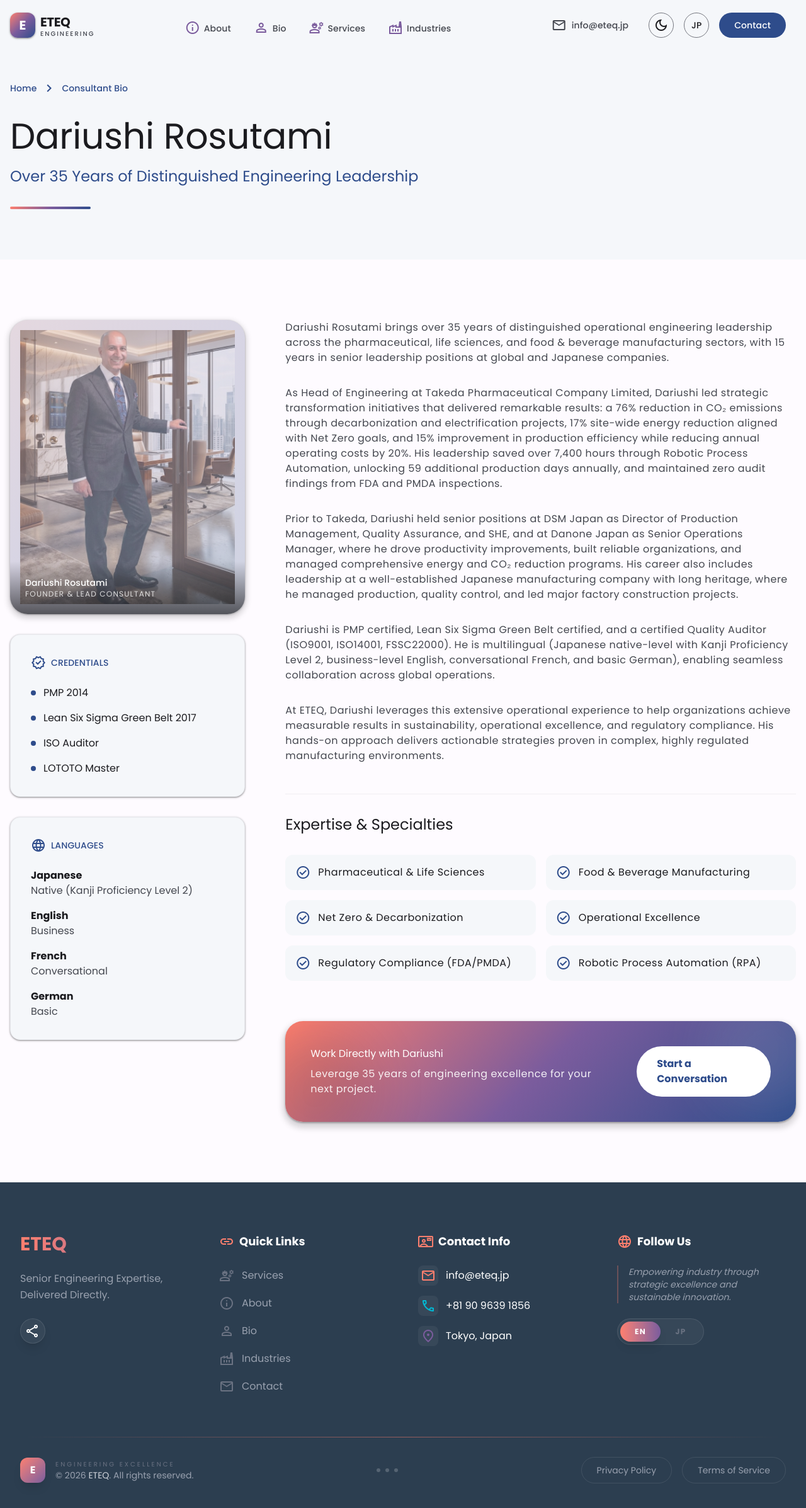
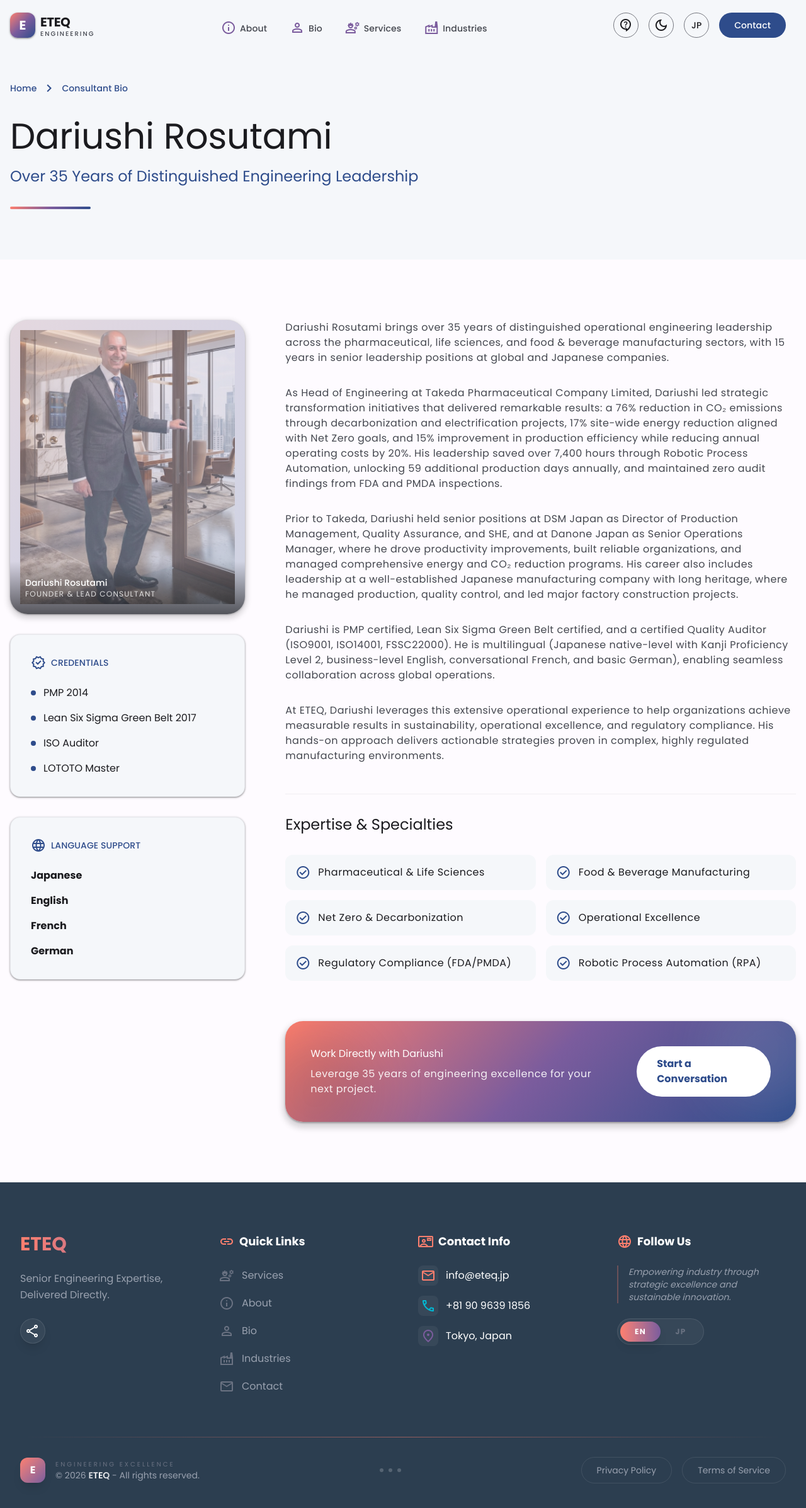
Before and after one commit to Arash-Rostami/ETEQ, a Next.js app: page /en/bio in a window 1280 px wide. Shown: the whole page at 63% size. Built offline with nearby package versions, Linux system fonts and the light colour scheme.

Commit message:
added header-quick-contact

```diff
--- a/src/app/[lang]/bio/page.js
+++ b/src/app/[lang]/bio/page.js
@@ -92,7 +92,7 @@ export default async function BioPage({ params }) {
                             <div className="bg-[var(--surface-container)] p-8 rounded-[var(--shape-large)] border border-[var(--outline)]/10 shadow-[var(--elevation-1)]">
                                 <h3 className="label-large text-[var(--primary)] font-bold uppercase tracking-widest mb-6 flex items-center">
                                     <span className="material-symbols-outlined mr-2 text-xl">language</span>
-                                    Languages
+                                    Language Support
                                 </h3>
                                 <div className="space-y-4">
                                     {page.languages.map((lang, idx) => (
--- a/src/components/Footer.jsx
+++ b/src/components/Footer.jsx
@@ -200,9 +200,10 @@ export default function Footer({ t }) {
                                 </div>
                                 <div className="flex flex-col">
                                     <span className="text-[10px] text-gray-500 uppercase tracking-[0.3em]">Engineering Excellence</span>
-                                    <p className="text-sm text-gray-400">
+                                    <p className="text-sm text-gray-400 cursor-help"
+                                       title="designed and developed by A. Rostami">
                                         © {new Date().getFullYear()} <span
-                                        className="text-gray-300 group-hover:text-white transition-colors">ETEQ</span>. {t.footer.rights}
+                                        className="font-semibold bg-gradient-to-r from-gray-300 via-white to-gray-300 bg-clip-text text-transparent group-hover:from-blue-400 group-hover:via-white group-hover:to-blue-400 transition-all duration-300">ETEQ</span> - {t.footer.rights}
                                     </p>
                                 </div>
                             </div>
--- a/src/components/Header.jsx
+++ b/src/components/Header.jsx
@@ -1,28 +1,29 @@
 'use client';
 
 import Link from 'next/link';
-import { usePathname } from 'next/navigation';
-import { useState, useEffect } from 'react';
-import { useTheme } from '@/hooks/useTheme';
-import { useLingo } from '@/hooks/useLingo';
-import { useScroll } from '@/hooks/useScroll';
-import { useToggle } from '@/hooks/useToggle';
+import {usePathname} from 'next/navigation';
+import {useTheme} from '@/hooks/useTheme';
+import {useLingo} from '@/hooks/useLingo';
+import {useScroll} from '@/hooks/useScroll';
+import {useToggle} from '@/hooks/useToggle';
+import {useContactPopUp} from '@/hooks/useContactPopUp';
 
 
-export default function Header({ t }) {
-    const { isDark, toggle: toggleTheme } = useTheme();
-    const { lang, toggle: toggleLanguage } = useLingo();
-    const { scrolled, handleAnchorClick } = useScroll();
-    const [mobileMenuOpen, toggleMobileMenu, { setOff: closeMobileMenu }] = useToggle(false);
+export default function Header({t}) {
+    const {isDark, toggle: toggleTheme} = useTheme();
+    const {lang, toggle: toggleLanguage} = useLingo();
+    const {scrolled, handleAnchorClick} = useScroll();
+    const [mobileMenuOpen, toggleMobileMenu, {setOff: closeMobileMenu}] = useToggle(false);
+    const {isOpen: contactOpen, toggle: toggleContact, close: closeContact, contactRef} = useContactPopUp();
 
     const pathname = usePathname();
     const isHome = pathname === `/${lang}` || pathname === `/${lang}/`;
 
     const navLinks = [
-        { name: t.header.about, href: `/${lang}/about`, icon: 'info' },
-        { name: t.header.bio, href: `/${lang}#bio`, icon: 'person' },
-        { name: t.header.services, href: `/${lang}#services`, icon: 'engineering' },
-        { name: t.header.industries, href: `/${lang}#industries`, icon: 'factory' },
+        {name: t.header.about, href: `/${lang}/about`, icon: 'info'},
+        {name: t.header.bio, href: `/${lang}#bio`, icon: 'person'},
+        {name: t.header.services, href: `/${lang}#services`, icon: 'engineering'},
+        {name: t.header.industries, href: `/${lang}#industries`, icon: 'factory'},
     ];
 
     return (
@@ -83,13 +84,66 @@ export default function Header({ t }) {
                     </nav>
 
                     <div className="flex items-center space-x-2 md:space-x-4">
-                        <a
-                            href={`mailto:${t.header.email}`}
-                            className="hidden lg:flex items-center px-4 py-2 text-[var(--on-surface-variant)] hover:text-[var(--primary)] transition-colors"
-                        >
-                            <span className="material-symbols-outlined mr-2 text-xl">mail</span>
-                            <span className="label-large">{t.header.email}</span>
-                        </a>
+                        {/* Contact Quick Options */}
+                        <div className="relative" ref={contactRef}>
+                            <button
+                                onClick={toggleContact}
+                                className={`flex items-center justify-center w-10 h-10 rounded-full border transition-all
+                                    ${contactOpen
+                                    ? 'bg-[var(--primary)] text-[var(--on-primary)] border-[var(--primary)] shadow-[var(--elevation-2)]'
+                                    : 'border-[var(--outline)] hover:bg-[var(--surface-variant)] text-[var(--on-surface)]'}`}
+                                aria-label="Quick contact options"
+                            >
+                                <span className="material-symbols-outlined text-xl">
+                                    contact_support
+                                </span>
+                            </button>
+
+                            {contactOpen && (
+                                <div
+                                    className="absolute top-full right-0 mt-3 w-56 bg-[#1e2b3a] rounded-2xl border border-white/10 shadow-2xl py-2 animate-scale-in z-[110] overflow-hidden"
+                                    onClick={(e) => e.stopPropagation()}
+                                >
+                                    <div className="px-4 py-2 border-b border-white/5 mb-1">
+                                        <span className="text-[10px] uppercase tracking-wider text-gray-400 font-bold">
+                                            {lang === 'en' ? 'Quick Contact' : 'クイック連絡先'}
+                                        </span>
+                                    </div>
+                                    <button
+                                        onClick={() => {
+                                            window.location.href = `mailto:${t.header.email}`;
+                                            closeContact();
+                                        }}
+                                        className="w-full px-4 py-3 text-left text-sm text-gray-200 hover:bg-white/5 transition-all flex items-center group"
+                                    >
+                                        <div
+                                            className="w-8 h-8 rounded-full bg-[#FF7F6E]/20 text-[#FF7F6E] flex items-center justify-center mr-3 group-hover:scale-110 transition-transform">
+                                            <span className="material-symbols-outlined text-sm">mail</span>
+                                        </div>
+                                        <div className="flex flex-col">
+                                            <span className="font-bold text-white">{t.header.sendEmail}</span>
+                                            <span className="text-[10px] text-gray-400">{t.header.email}</span>
+                                        </div>
+                                    </button>
+                                    <button
+                                        onClick={() => {
+                                            window.location.href = `tel:${t.header.phone.replace(/\s/g, '')}`;
+                                            closeContact();
+                                        }}
+                                        className="w-full px-4 py-3 text-left text-sm text-gray-200 hover:bg-white/5 transition-all flex items-center group"
+                                    >
+                                        <div
+                                            className="w-8 h-8 rounded-full bg-[#7B5C9D]/20 text-[#7B5C9D] flex items-center justify-center mr-3 group-hover:scale-110 transition-transform">
+                                            <span className="material-symbols-outlined text-sm">call</span>
+                                        </div>
+                                        <div className="flex flex-col">
+                                            <span className="font-bold text-white">{t.header.callUs}</span>
+                                            <span className="text-[10px] text-gray-400">{t.header.phone}</span>
+                                        </div>
+                                    </button>
+                                </div>
+                            )}
+                        </div>
 
                         <button
                             onClick={toggleTheme}
--- /dev/null
+++ b/src/hooks/useContactPopUp.js
@@ -0,0 +1,42 @@
+'use client';
+
+import {useCallback, useEffect, useRef, useState} from 'react';
+
+export function useContactPopUp() {
+    const [isOpen, setIsOpen] = useState(false);
+    const contactRef = useRef(null);
+
+    const toggle = useCallback(() => {
+        setIsOpen(prev => !prev);
+    }, []);
+
+    const close = useCallback(() => {
+        setIsOpen(false);
+    }, []);
+
+    useEffect(() => {
+        const handleClickOutside = (event) => {
+            if (contactRef.current && !contactRef.current.contains(event.target)) close();
+        };
+
+        if (isOpen) {
+            document.addEventListener('mousedown', handleClickOutside);
+            const handleEsc = (e) => {
+                if (e.key === 'Escape') close();
+            };
+            document.addEventListener('keydown', handleEsc);
+
+            return () => {
+                document.removeEventListener('mousedown', handleClickOutside);
+                document.removeEventListener('keydown', handleEsc);
+            };
+        }
+    }, [isOpen, close]);
+
+    return {
+        isOpen,
+        toggle,
+        close,
+        contactRef
+    };
+}
```
Also changed, not shown: src/lib/i18n/en.js, src/lib/i18n/ja.js.
